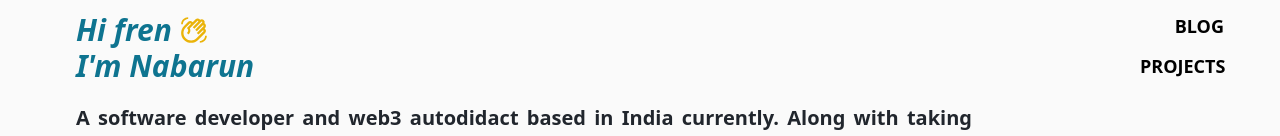
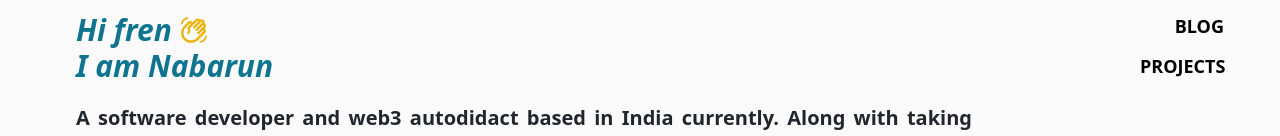
Before and after one commit to nabarvn/devfolio, a Next.js app: page / in a window 1280 px wide. Shown: the part 333-469 px from the top of the page. Built offline with nearby package versions, Linux system fonts and the light colour scheme.

Commit message:
Fix a bug

```diff
--- a/pages/index.jsx
+++ b/pages/index.jsx
@@ -40,7 +40,7 @@ const Home = () => {
                   </span>
                 </span>
                 <span className='flex text-xl md:text-3xl lg:text-2xl xl:text-3xl italic text-cyan-700 dark:text-purple-300 mb-3 md:mb-5'>
-                  I'm Nabarun
+                  I am Nabarun
                 </span>
                 <p className='text-base md:text-xl lg:text-lg xl:text-xl text-night-gray dark:text-gray-300 mb-3 md:mb-5'>
                   A software developer and web3 autodidact based in India
```
